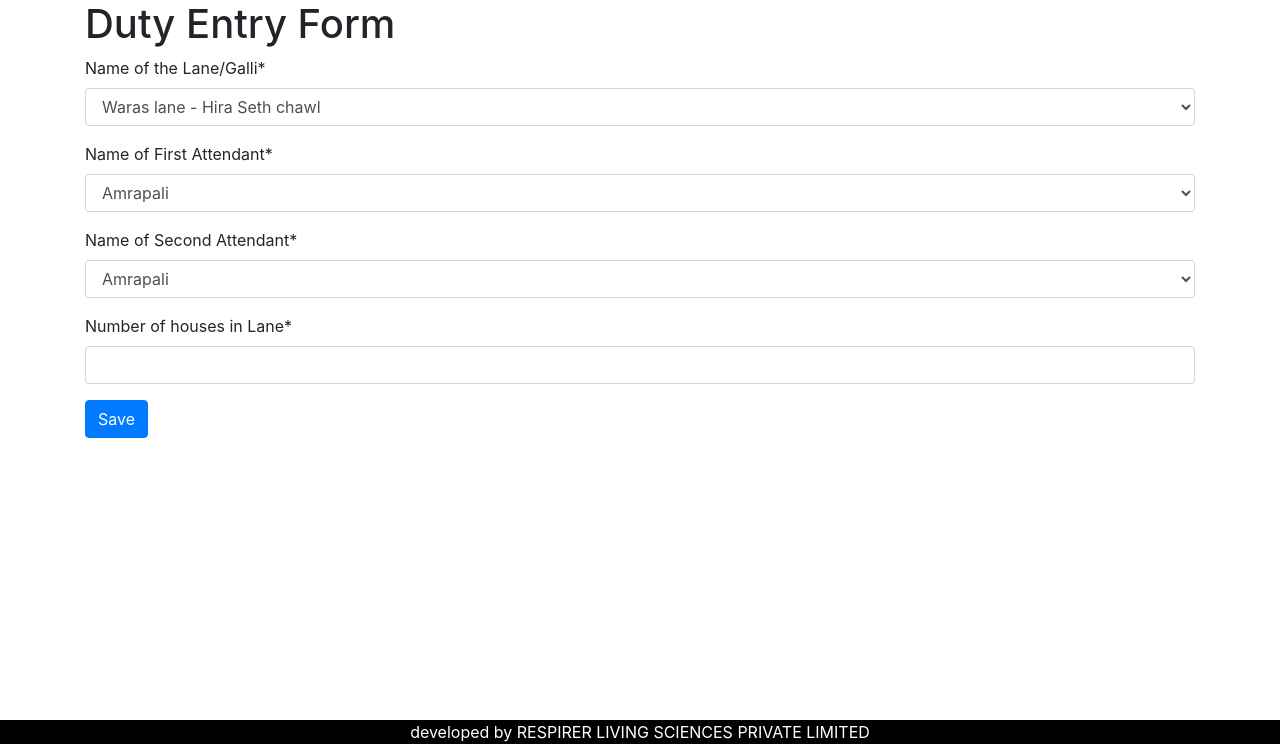
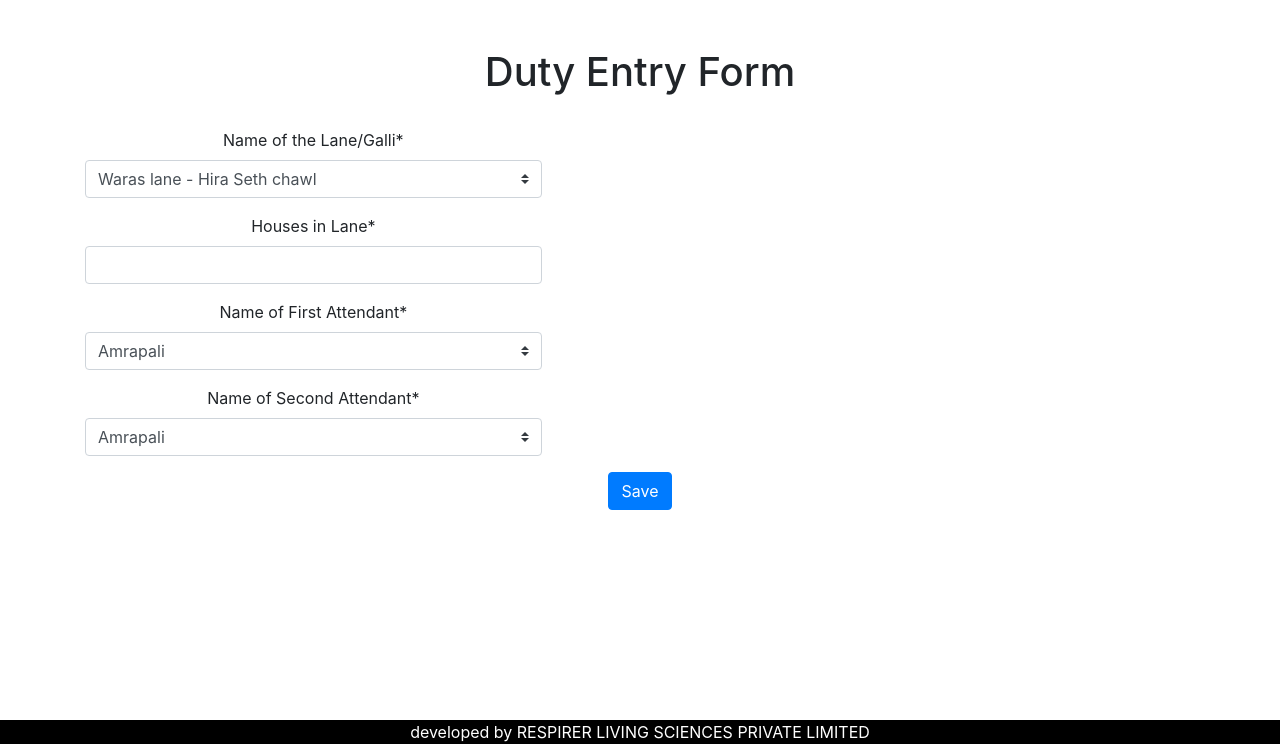
Before and after one commit to Community-GIS/SWKV2, a Django app: page /dutyentryform/ in a window 1280 px wide. Shown: the part 56-800 px from the top of the page. Run offline with Django 3.2, Linux system fonts and the light colour scheme; some libraries are stand-ins or nearby versions.

Commit message:
DutyEntry

```diff
--- a/swk/admin.py
+++ b/swk/admin.py
@@ -2,6 +2,7 @@ from django.contrib import admin
 
 # Register your models here.
 # from .models import Drywaste, Tracksheet,Lanedetails,LaneCordinator
-from .models import Tracksheet
+from .models import Tracksheet,DutyEntry
 
 admin.site.register(Tracksheet)
+admin.site.register(DutyEntry)
--- a/swk/forms.py
+++ b/swk/forms.py
@@ -1,5 +1,8 @@
 from django import forms
 from .models import Tracksheet,DutyEntry
+from crispy_forms.helper import FormHelper
+from crispy_forms.layout import Layout, Submit, Row, Column
+import datetime
 
 
 demarcated_lane = [
@@ -17,47 +20,134 @@ demarcated_lane = [
         ('Nagobacha Ghumat to Achanak','Nagobacha Ghumat - Achanak'),
         ('Golfadevi','Golfadevi'),
     ]
+timeslot= [
+
+            ('7:30am - 8:30 am','Morning'),
+            ('7:30pm - 8:30 pm','Evening'),
+        ]
+
 atten_name = [
-        ('Amrapali','Amrapali'),
-        ('Jana pote','Jana pote'),
-        ('Kaushalya', 'Kaushalya'),
-        ('Parvati','Parvati'),
-        ('Sakuntala','Sakuntala'),
-        ('Asha','Asha'),
+    ('Amrapali','Amrapali'),
+    ('Jana pote','Jana pote'),
+    ('Kaushalya', 'Kaushalya'),
+    ('Parvati','Parvati'),
+    ('Sakuntala','Sakuntala'),
+    ('Asha','Asha'),
 
-    ]
+]
 class TracksheetForm(forms.ModelForm):
 
-    timeslot= [
-
-                ('7:30am - 8:30 am','Morning'),
-                ('7:30pm - 8:30 pm','Evening'),
-
-    ]
-
-
-    date= forms.DateField(required=False,widget=forms.TextInput(attrs={'type': 'date'}))
+    date= forms.DateField(required=True,widget=forms.TextInput(attrs={'type': 'date'}),initial=datetime.date.today)
     lane_name = forms.CharField(label = 'Name of the Lane/Galli',widget=forms.Select(choices=demarcated_lane))
     first_attendants_name = forms.CharField(label = 'Name of First Attendant',widget=forms.Select(choices=atten_name))
     second_attendants_name = forms.CharField(label = 'Name of Second Attendant',widget=forms.Select(choices=atten_name))
+    num_houses_reached = forms.IntegerField(label = 'Houses Reached')
     time_of_visit = forms.CharField(label = "Morning /Evening Visit",widget=forms.Select(choices=timeslot))
+    drywaste_bf = forms.IntegerField(label = "Dry waste before(kgs)")
+    drywaste_af = forms.IntegerField(label = "Dry waste after(kgs)")
+    wetwaste_bf = forms.IntegerField(label = "Wet waste before(kgs)")
+    wetwaste_af = forms.IntegerField(label = "Wet waste after(kgs)")
+    num_houses_doing_segg = forms.IntegerField(label = "Number of houses doing segregation")
+    num_houses_giving_mixwaste = forms.IntegerField(label = "Number of houses giving mixwaste")
+    rejected = forms.IntegerField(label = "Rejected Waste")
+
+
+    # date  time_of_visit
+    # lane_name
+    # num_attendants first_attendants_name second_attendants_name
+    # num_houses_reached  num_houses_doing_segg  num_houses_giving_mixwaste
+    # drywaste_bf drywaste_af
+    # wetwaste_bf wetwaste_af
+
+    def __init__(self, *args, **kwargs):
+        super().__init__(*args, **kwargs)
+        self.helper = FormHelper()
+        self.helper.layout = Layout(
+            Row(
+                Column('date', css_class='form-group col-md-3 mb-0'),
+                Column('time_of_visit', css_class='form-group col-md-3 mb-0'),
+                Column('lane_name', css_class='form-group col-md-6 mb-0'),
+                css_class='form-row'
+            ),
+            # 'address_1',
+            # 'address_2',
+            Row(
+                Column('num_attendants', css_class='form-group col-md-4 mb-0'),
+                Column('first_attendants_name', css_class='form-group col-md-4 mb-0'),
+                Column('second_attendants_name', css_class='form-group col-md-4 mb-0'),
+                css_class='form-row'
+            ),
+            # 'check_me_out',
+            Row(
+                Column('num_houses_reached', css_class='form-group col-md-2 mb-0'),
+                Column('num_houses_doing_segg', css_class='form-group col-md-5 mb-0'),
+                Column('num_houses_giving_mixwaste', css_class='form-group col-md-5 mb-0'),
+                css_class='form-row'
+            ),
+            Row(
+                Column('drywaste_bf', css_class='form-group col-md-3 mb-0'),
+                Column('drywaste_af', css_class='form-group col-md-3 mb-0'),
+                Column('wetwaste_bf', css_class='form-group col-md-3 mb-0'),
+                Column('wetwaste_af', css_class='form-group col-md-3 mb-0'),
+                css_class='form-row'
+            ),
+            Row(
+                Column('rejected', css_class='form-group col-md-3 mb-0'),
+
+            ),
+            Submit('submit', 'Save')
+        )
+        # def clean_rejected(self):
+        #     d1 = self.cleaned_data['drywaste_bf']
+        #     d2 = self.cleaned_data['drywaste_af']
+        #     d3 = self.cleaned_data['wetwaste_bf']
+        #     d4 = self.cleaned_data['wetwaste_af']
+
+        #     d5 = self.cleaned_data['rejected']
+        #     d6 = (d1+d3) - (d2+d4)
+        #     if d5!=d6:
+        #         raise ValidationError(_('You have entered wrong rejected waste'))
+        #         # messages.waring(request, 'Your have entered wrong rejected waste')
+        #     else:
+        #         return d6
 
     class Meta:
 
         model = Tracksheet
-        fields = ['date','lane_name','num_attendants','first_attendants_name','second_attendants_name',
-            'time_of_visit','num_houses_reached','num_houses_doing_segg','num_houses_giving_mixwaste','drywaste_bf',
-            'drywaste_af','wetwaste_bf','wetwaste_af']
-        widgets = {
-            'date':forms.DateInput(format=('%d/%m/%Y'), attrs={'class':'form-control', 'placeholder':'Select a date', 'type':'date'}),
-        }
+        fields = '__all__'
 
+class TracksheetOutputForm(forms.Form):
+  outfield = forms.IntegerField(label="Rejected Waste: ")
 
 class DutyEntryForm(forms.ModelForm):
     lane_name = forms.CharField(label = 'Name of the Lane/Galli',widget=forms.Select(choices=demarcated_lane))
     first_attendants_name = forms.CharField(label = 'Name of First Attendant',widget=forms.Select(choices=atten_name))
     second_attendants_name = forms.CharField(label = 'Name of Second Attendant',widget=forms.Select(choices=atten_name))
-    num_houses_lane = forms.CharField(label = 'Number of houses in Lane')
+    num_houses_lane = forms.IntegerField(label = 'Houses in Lane')
+
+    def __init__(self, *args, **kwargs):
+        super().__init__(*args, **kwargs)
+        self.helper = FormHelper()
+        self.helper.layout = Layout(
+
+            Row(
+                Column('lane_name', css_class='form-group col-md-5 mb-0'),
+                css_class='form-row'
+            ),
+            Row(
+                Column('num_houses_lane', css_class='form-group col-md-5 mb-0'),
+                css_class='form-row'
+            ),
+            Row(
+                Column('first_attendants_name', css_class='form-group col-md-5 mb-0'),
+                css_class='form-row'
+            ),
+            Row(
+                Column('second_attendants_name', css_class='form-group col-md-5 mb-0'),
+                css_class='form-row'
+            ),
+            Submit('submit', 'Save')
+        )
 
     class Meta:
         model = DutyEntry
--- a/swk/models.py
+++ b/swk/models.py
@@ -30,6 +30,7 @@ class Tracksheet(models.Model):
     second_attendants_name = models.CharField(max_length=100)
     time_of_visit = models.CharField(max_length=100)
     track_id = models.AutoField(primary_key=True)
+    rejected = models.IntegerField()
 
     def __str__(self):
         return self.lane_name
--- a/swk/templates/DutyEntryForm.html
+++ b/swk/templates/DutyEntryForm.html
@@ -1,17 +1,38 @@
 {% extends 'base.html' %}
 {% load crispy_forms_tags %}
-
 {% block content %}
 
+{% block extra_css %}
+<style>
+   .myform > * {
+        margin: 30px 0;
+    }
+</style>
+{% endblock %}
 
-   <div class="container">
-    <h1>Duty Entry Form</h1>
+{% if messages %}
+  <ul class="messages">
+    {% for message in messages %}
+
+      <div class="alert alert-success alert-dismissible fade show" role="alert">
+        {{message}}
+        <button type="button" class="close" data-dismiss="alert" aria-label="Close">sds
+            <span aria-hidden="true">&times;</span>
+          </button>
+      </div>
+
+    {% endfor %}
+  </ul>
+{% endif %}
+
+<div class="container mb-2 text-center">
+  <h1 class='text-center mt-5'>Duty Entry Form </h1><br>
 
     <form method="post">
         {% csrf_token %}
-        {{ form|crispy }}
-        <button type="submit" class="btn btn-primary">Save</button>
-      </form>
-    </div>
+        {% crispy form %}
+
+    </form>
+</div>
 
 {% endblock %}
--- a/swk/templates/HomePage.html
+++ b/swk/templates/HomePage.html
@@ -30,7 +30,6 @@
 {% endblock %}
 {% block content %}
 
-
 {% if messages %}
   <ul class="messages">
     {% for message in messages %}
@@ -46,7 +45,6 @@
   </ul>
 {% endif %}
 
-
 <div class="bg">
     <div class="centered text-center">
         <div style="font-size: 60px;"><b> Swachh Worli Koliwada </b></div><br>
--- a/swk/templates/base.html
+++ b/swk/templates/base.html
@@ -51,7 +51,7 @@
                 </ul>
 
             </div>
-            {% if user.is_authenticated and user.username == 'Zaheer' %}
+            {% if user.is_authenticated and user.username == 'Zaheer'%}
 
             <div class="navbar-collapse collapse " id="navbarNavDropdown">
                 <ul class="navbar-nav mx-auto">
@@ -59,11 +59,11 @@
                         <a class="nav-link" href="{% url 'trackform' %}">Daily Entry Form </a>
                       </li>
                       <li class="nav-item">
-                        <a class="nav-link" href="{% url 'dutyentryform'%}" >Duty Entry Form </a>
+                        <a class="nav-link" href="{% url 'dutyentryform' %}" >Duty Entry Form </a>
                       </li>
-                      <li class="nav-item">
+                      <!-- <li class="nav-item">
                           <a class="nav-link" href="/">Kiosk Entry Form </a>
-                        </li>
+                        </li> -->
                       <li class="nav-item">
                       <a class="nav-link" href="https://ee.humanitarianresponse.info/x/dwsYkgyQ">Kobo Form </a>
                       </li>
--- a/swk/views.py
+++ b/swk/views.py
@@ -25,6 +25,7 @@ def user_login(request):
                     login(request, user)
                     # Redirect to index page.
                     # messages.info(request,"login sucessfully")
+                    messages.info(request,"login sucessfully. Please check navigation bar on top to fill reqired forms")
                     return render(request,"HomePage.html")
                 else:
                     # Return a 'disabled account' error message
@@ -57,10 +58,8 @@ def DutyEntryPage(request):
         # num_houses = request.POST.get("")
         form = DutyEntryForm(request.POST or None)
         if form.is_valid():
-
             form.save()
-
-            messages.success(request, 'Your form is  saved')
+            messages.success(request, 'Your data is saved')
         return render(request,'HomePage.html')
     else:
         form = DutyEntryForm(request.POST or None)
@@ -75,25 +74,23 @@ def DutyEntryPage(request):
 def TracksheetPage(request):
     if request.method == "POST":
 
-
         form = TracksheetForm(request.POST or None)
-        print(form)
 
         if form.is_valid():
+            instance = form.save(commit=False)
+            instance.rejected = ((instance.drywaste_bf +instance.wetwaste_bf) - (instance.drywaste_af + instance.wetwaste_af))
+            instance.save()
+            messages.success(request, 'Your data is saved')
+            return HttpResponseRedirect(request.path_info)
 
-            form.save()
-
-            messages.success(request, 'Your form is  saved')
-        return render(request,'HomePage.html')
+        else:
+            messages.waring(request, 'Please check your form')
     else:
-        selected_region = request.POST.get("lane_name")
-        dutyentry = DutyEntry.filter(lane_name=selected_region)
-        num_houses = dutyentry.num_houses_lane
 
         form = TracksheetForm(request.POST or None)
         context= {
             'form': form,
-            'num_houses':num_houses,
+
             'test': 'test',
         }
 
```
Also changed, not shown: swk/templates/TracksheetForm.html (+7 -1 lines), swk/templates/aboutus.html (+11 -9 lines), swk/templates/adminlogin.html (+1 -16 lines), swk/templates/map/map.html (+16 -2 lines), swk/migrations/0002_auto_20201030_0824.py (added), swk/migrations/0003_tracksheet_rejected.py (added).
